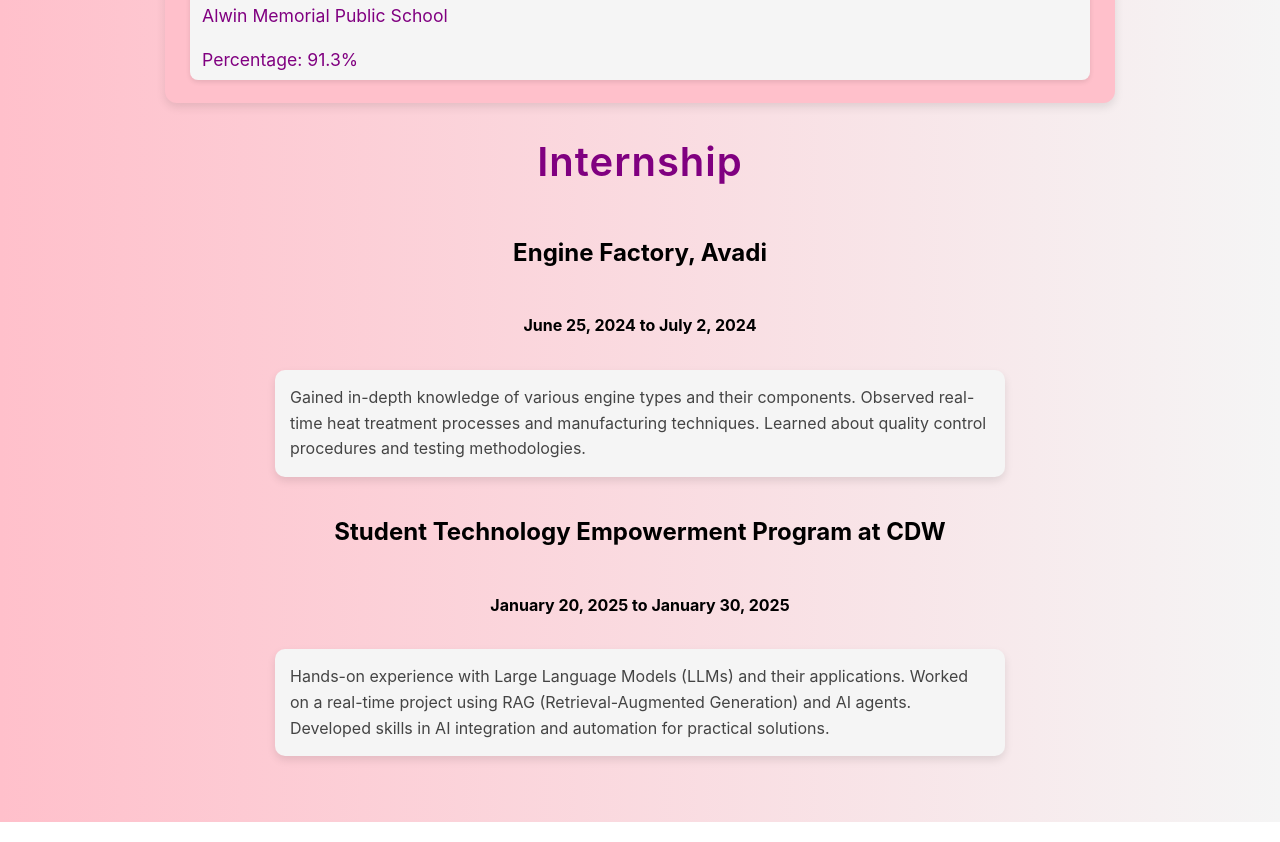
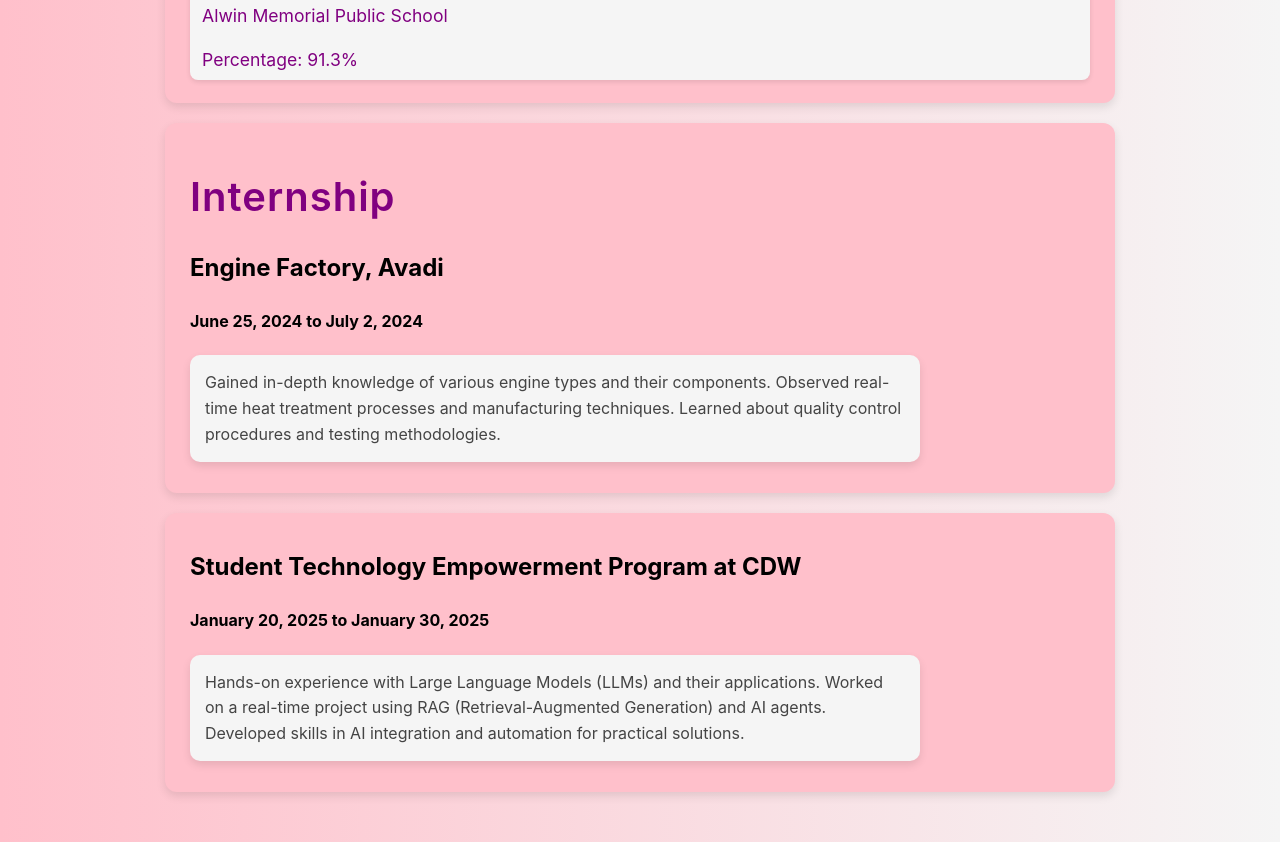
Before and after one commit to VethikaV/Portfolio, a React (Vite) app in the folder portfolio/: page /about in a window 1280 px wide. Shown: the part 1060-1902 px from the top of the page. Built offline with nearby package versions, Linux system fonts and the light colour scheme.

Commit message:
final commit

```diff
--- a/portfolio/src/components/about.jsx
+++ b/portfolio/src/components/about.jsx
@@ -33,14 +33,19 @@
       </div>
 
 
+      <div className="education-container">
       <h1>Internship</h1>
       <h2>Engine Factory, Avadi</h2>
       <h4>June 25, 2024 to July 2, 2024</h4>
       <p>Gained in-depth knowledge of various engine types and their components. Observed real-time heat treatment processes and manufacturing techniques. Learned about quality control procedures and testing methodologies.</p>
+      </div>
 
+
+      <div className="education-container">
       <h2>Student Technology Empowerment Program at CDW</h2>
       <h4>January 20, 2025 to January 30, 2025</h4>
       <p>Hands-on experience with Large Language Models (LLMs) and their applications. Worked on a real-time project using RAG (Retrieval-Augmented Generation) and AI agents. Developed skills in AI integration and automation for practical solutions.</p>
+      </div>
     </div>
   );
 }
```
